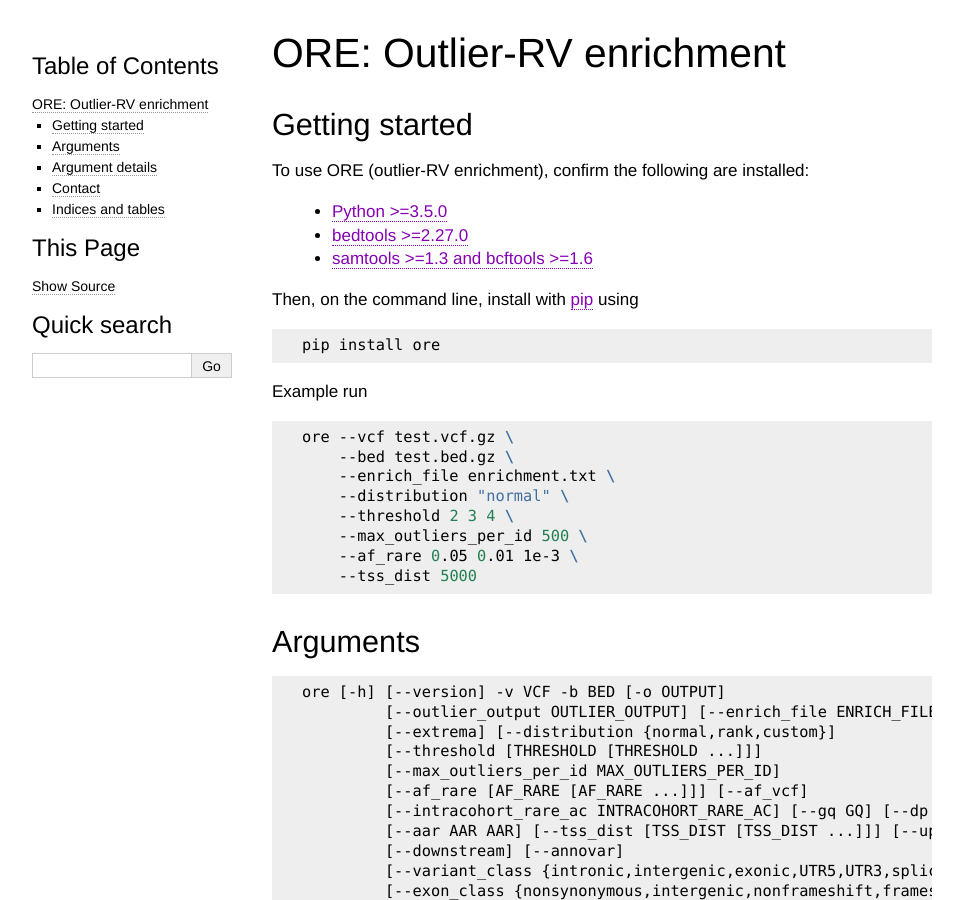
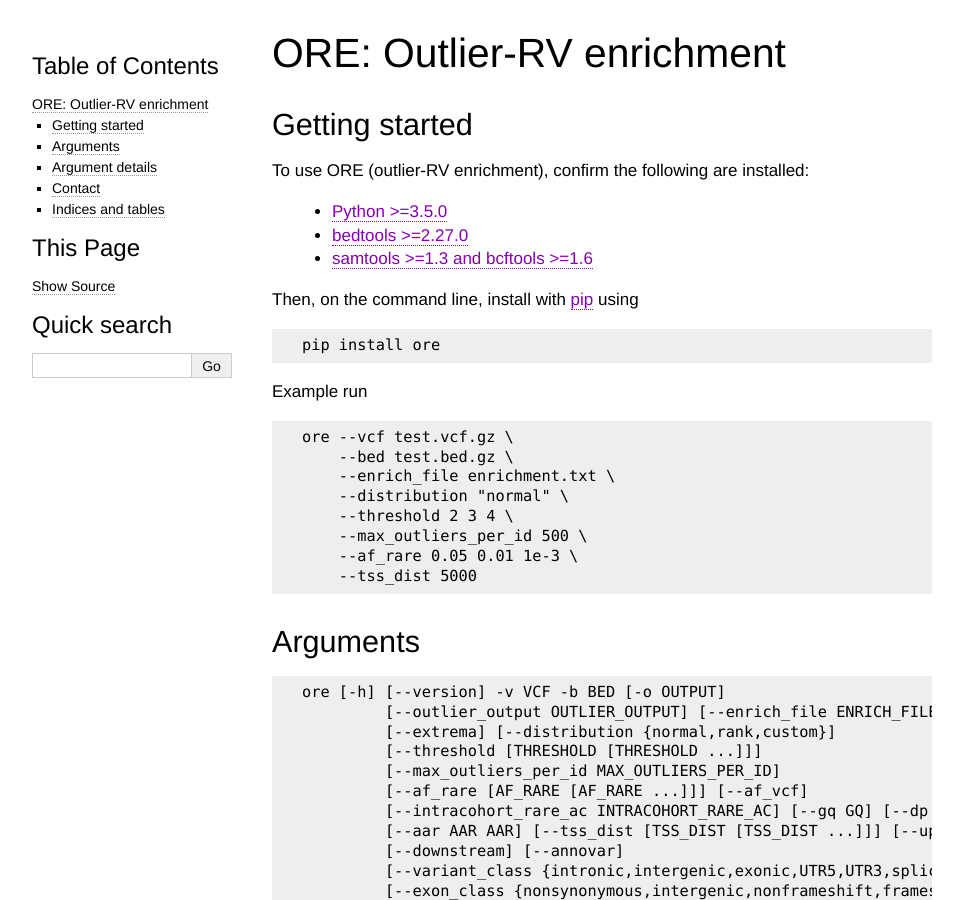
Before and after one commit to frichter/ore, a Sphinx documentation site: the page built from docs/index.rst, in a window 1280 px wide and 900 px high. Shown: the whole window, without its empty margins (148-1111 px from the left). Built offline with Sphinx 7.4.7, drawn with Linux system fonts in a browser that asks for light colours.

Commit message:
updated README and docs

```diff
--- a/docs/index.rst
+++ b/docs/index.rst
@@ -25,13 +25,13 @@ To use ORE (outlier-RV enrichment), confirm the following are installed:
 
 Then, on the command line, install with pip_ using
 
-.. code-block:: bash
+.. code-block:: none
 
     pip install ore
 
 Example run
 
-.. code-block:: bash
+.. code-block:: none
 
     ore --vcf test.vcf.gz \
         --bed test.bed.gz \
```
